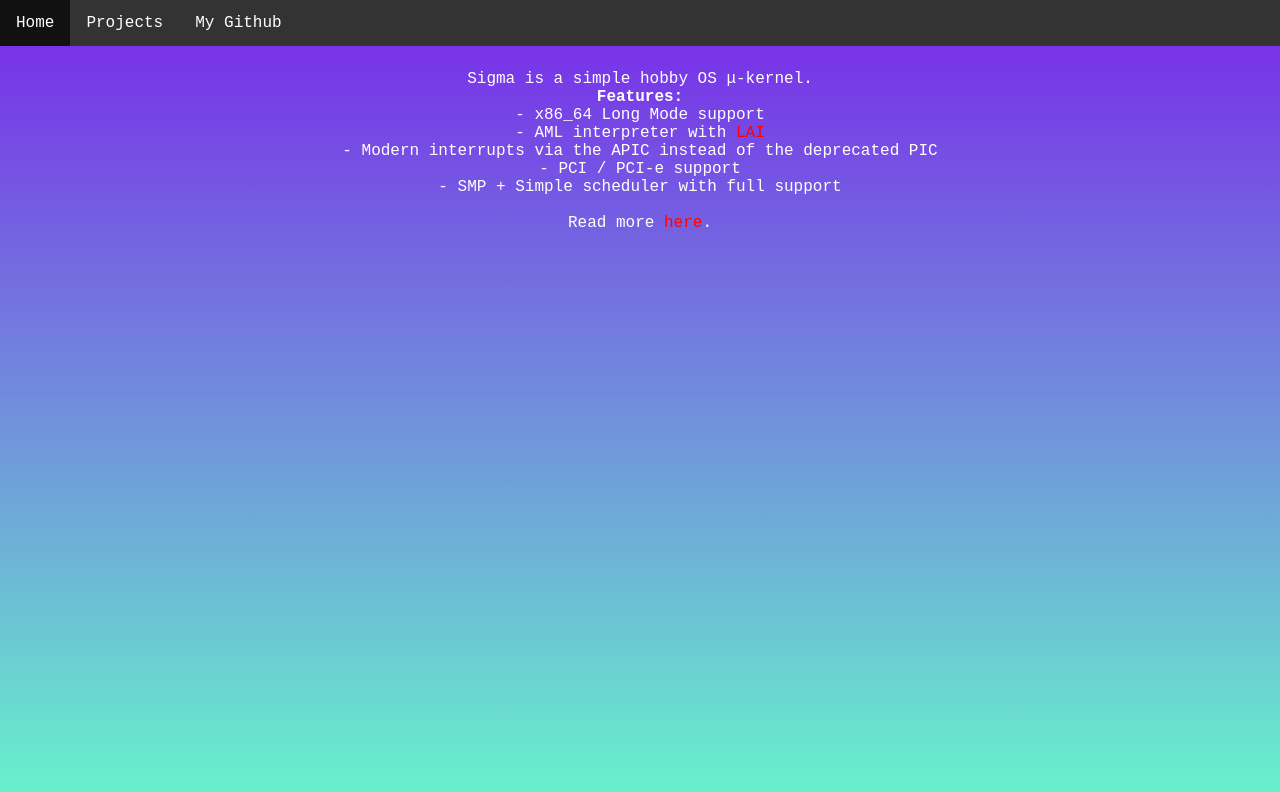
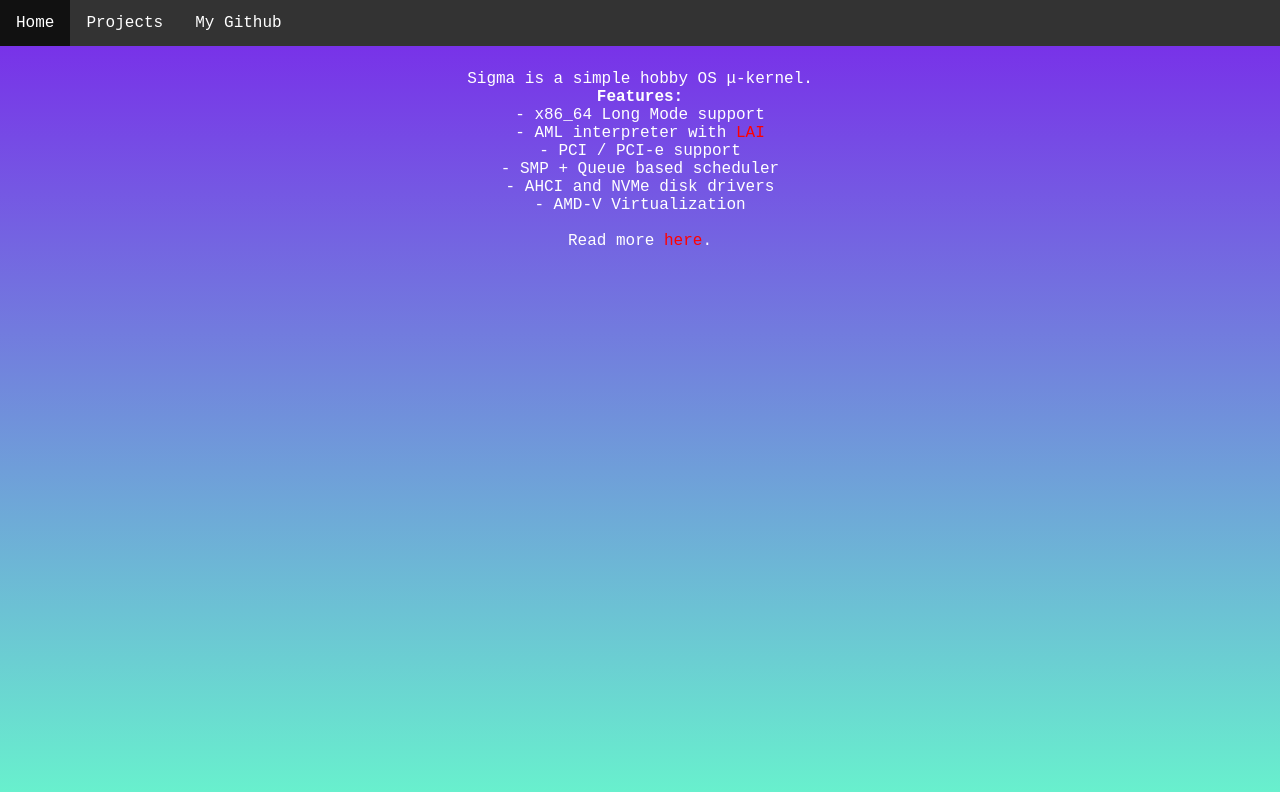
Before and after one commit to thomtl/thomtl.github.io, a plain HTML site: page projects/sigma.html in a window 1280 px wide. Drawn offline with Linux system fonts and the light colour scheme.

Commit message:
Update sigma.html

```diff
--- a/projects/sigma.html
+++ b/projects/sigma.html
@@ -20,11 +20,13 @@
                 <br/>
                 - AML interpreter with <a href="https://github.com/qword-os/lai" target="_blank" style="color:red;">LAI</a>
                 <br/>
-                - Modern interrupts via the APIC instead of the deprecated PIC
-                </br>
                 - PCI / PCI-e support
                 </br>
-                - SMP + Simple scheduler with full support
+                - SMP + Queue based scheduler
+		<br/>
+		- AHCI and NVMe disk drivers
+		<br/>
+		- AMD-V Virtualization
                 </br>
                 </br>
                 Read more <a href="https://github.com/sigma-os/sigma" target="_blank" style="color:red;">here</a>.
```
